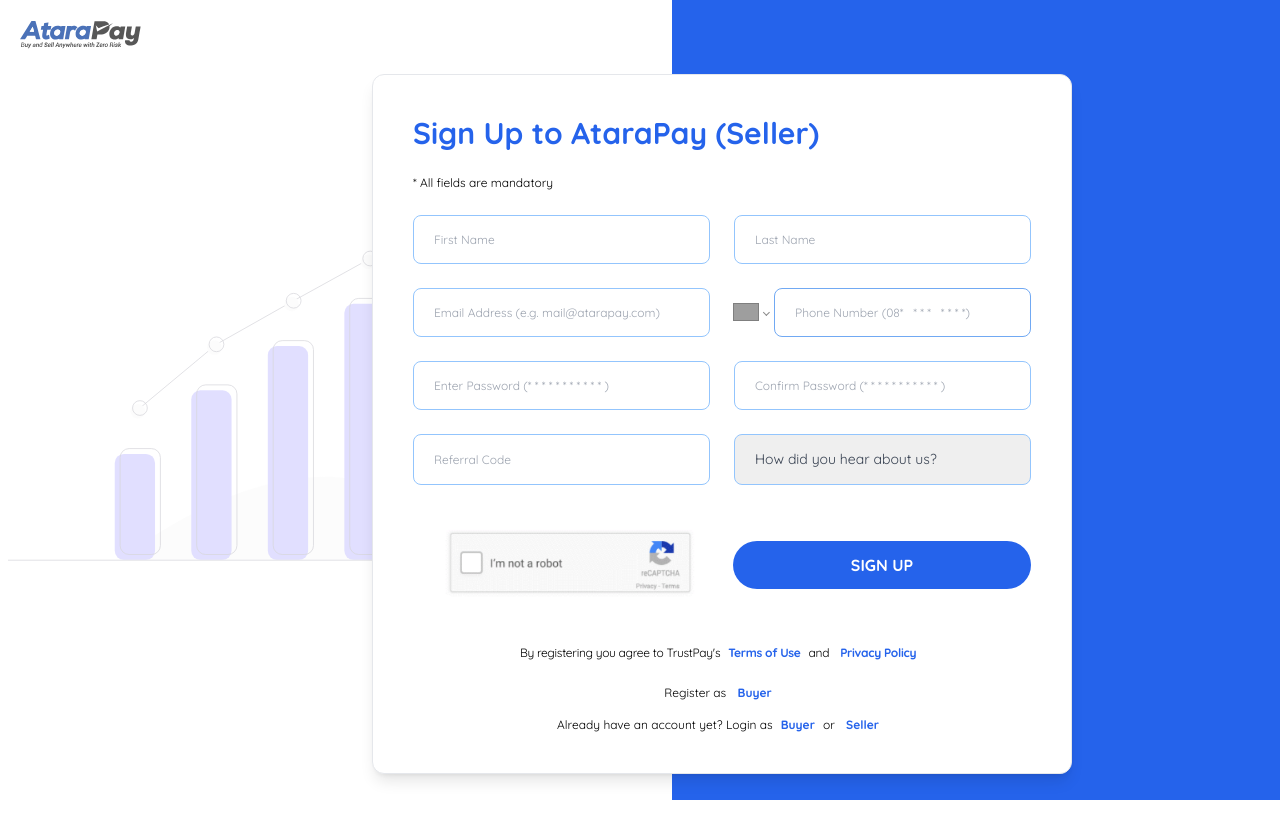
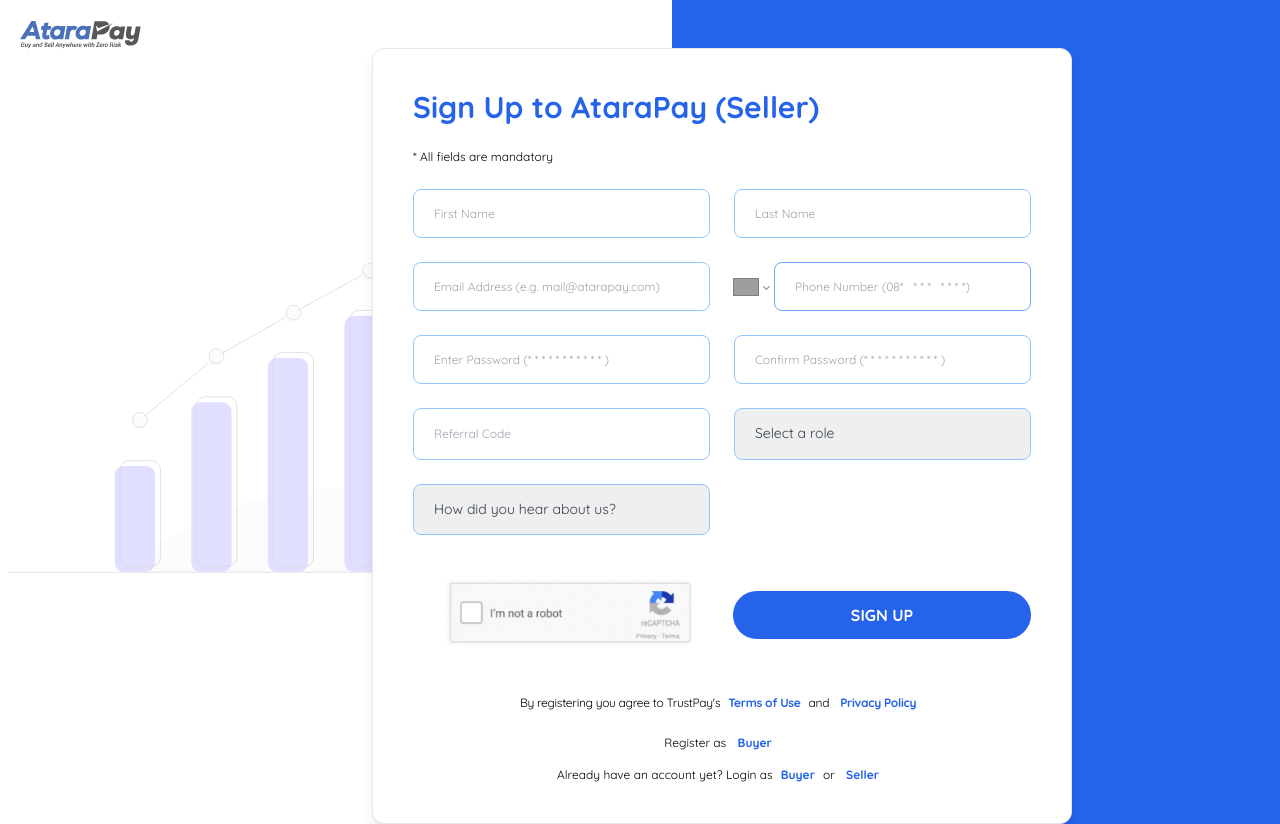
Before and after one commit to EstherMadu/atara-pay, a React (Vite) app: page /signup/seller in a window 1280 px wide. Before the commit the page ends 800 px from the top, so only its background shows below. Built offline with nearby package versions, Linux system fonts and the light colour scheme; grey boxes are pictures that could not be loaded.

Commit message:
fixed seller ui

```diff
--- a/src/pages/SignUpSeller.jsx
+++ b/src/pages/SignUpSeller.jsx
@@ -113,6 +113,17 @@
                   onChange={handleSelectedOption}
                   className="appearance-none border rounded-lg w-full py-4 px-5  text-gray-700 leading-tight border-blue-300 focus:outline-none focus:shadow-outline text-sm"
                 >
+                  <option value="">Select a role </option>
+                  <option value="Linkedin">Individual Seller</option>
+                  <option value="A friend">Business Seller</option>
+                  <option value="Google Search">Marketplace Operator</option>
+                </select>
+
+                <select
+                  value={option}
+                  onChange={handleSelectedOption}
+                  className="appearance-none border rounded-lg w-full py-4 px-5  text-gray-700 leading-tight border-blue-300 focus:outline-none focus:shadow-outline text-sm"
+                >
                   <option value="">How did you hear about us? </option>
                   <option value="Linkedin">Linkedin</option>
                   <option value="A friend">A friend</option>
```
